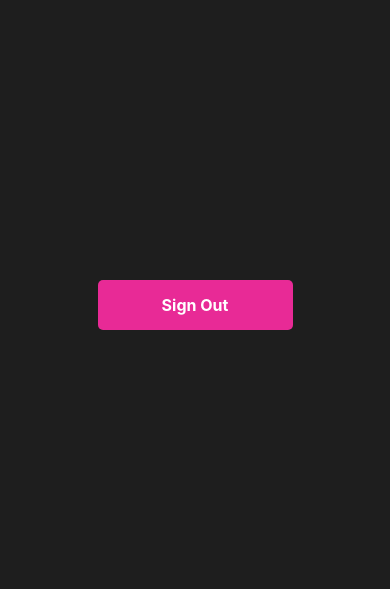
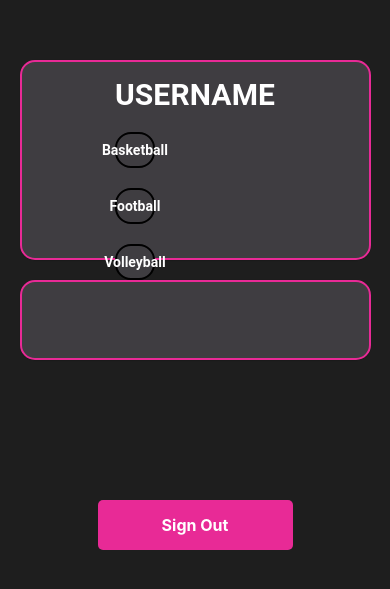
Before and after one commit to Kealen-Pillay/SportsHub, a React Native app: screen / in a window 390 px wide. Shown: the part 117-706 px from the top of the page. Built offline with nearby package versions, Linux system fonts and the light colour scheme.

Commit message:
Added cards

```diff
--- a/components/screens/profilescreen/ProfileScreen.js
+++ b/components/screens/profilescreen/ProfileScreen.js
@@ -7,10 +7,66 @@ import {
 } from "react-native";
 import React from "react";
 import colours from "../../../theme/colours";
+import { Card, Title, Chip } from "react-native-paper";
+import { useState } from "react";
 
 const ProfileScreen = () => {
+  const [basketballChipSelected, setBasketballChipSelected] = useState(false);
+  const [footballChipSelected, setFootballChipSelected] = useState(false);
+  const [volleyballChipSelected, setVolleyballChipSelected] = useState(false);
+
+
   return (
     <KeyboardAvoidingView style={styles.container}>
+      <View style={styles.cardContainer}>
+        <Card style={styles.usernameCard}>
+          <Card.Content>
+            <Title style={styles.usernameText}>USERNAME</Title>
+            <View style={styles.chipContainer}>
+              <Chip
+                mode="outlined"
+                selectedColor={colours.pink}
+                selected={basketballChipSelected}
+                style={styles.chip}
+                onPress={() => {
+                  setBasketballChipSelected(!basketballChipSelected);
+                }}
+              >
+                <Text style={styles.chipText}>Basketball</Text>
+              </Chip>
+              <Chip
+                mode="outlined"
+                selectedColor={colours.pink}
+                selected={footballChipSelected}
+                style={styles.chip}
+                onPress={() => {
+                  setFootballChipSelected(!footballChipSelected);
+                }}
+              >
+                <Text style={styles.chipText}>Football</Text>
+              </Chip>
+              <Chip
+                mode="outlined"
+                selectedColor={colours.pink}
+                selected={volleyballChipSelected}
+                style={styles.chip}
+                onPress={() => {
+                  setVolleyballChipSelected(!volleyballChipSelected);
+                }}
+              >
+                <Text style={styles.chipText}>Volleyball</Text>
+              </Chip>
+            </View>
+          </Card.Content>
+        </Card>
+      </View>
+      <View style={styles.cardContainer}>
+          <Card style={styles.ratingCard}>
+              <Card.Content>
+
+              </Card.Content>
+          </Card>
+      </View>
       <View style={styles.buttonContainer}>
         <TouchableOpacity style={styles.signOutButton}>
           <Text style={styles.signOutButtonText}>Sign Out</Text>
@@ -48,4 +104,51 @@ const styles = StyleSheet.create({
     fontSize: 16,
     fontWeight: "bold",
   },
+  cardContainer: {
+    height: 200,
+    width: "90%",
+    marginBottom: 20,
+  },
+  usernameCard: {
+    backgroundColor: colours.lightGrey,
+    borderColor: colours.pink,
+    borderWidth: 2,
+    borderRadius: 15,
+    height: 200,
+    alignItems: "center",
+    justifyContent: "center",
+  },
+  usernameText: {
+    color: "white",
+    fontWeight: "bold",
+    fontSize: 30,
+  },
+  chip: {
+    borderWidth: 2,
+    borderColor: "black",
+    backgroundColor: colours.lightGrey,
+    width: "40%",
+    justifyContent: "center",
+    marginTop: 20,
+    marginRight: 5,
+  },
+  chipText: {
+    color: "white",
+    fontWeight: "bold",
+  },
+  chipContainer: {
+      flexDirection: "column",
+      flexWrap: "wrap",
+      flex: 1,
+      marginRight: 60,
+  },
+  ratingCard: {
+    backgroundColor: colours.lightGrey,
+    borderColor: colours.pink,
+    borderWidth: 2,
+    borderRadius: 15,
+    height: 80,
+    alignItems: "center",
+    justifyContent: "center",
+  }
 });
--- a/package.json
+++ b/package.json
@@ -36,6 +36,7 @@
     "react": "17.0.1",
     "react-dom": "17.0.1",
     "react-native": "0.64.3",
+    "react-native-paper": "^4.12.0",
     "react-native-web": "0.17.1"
   },
   "devDependencies": {
```
Also changed, not shown: 1 other file (tests, documents, lock files or other folders). Lines whose indentation alone changed are shown as unchanged.
